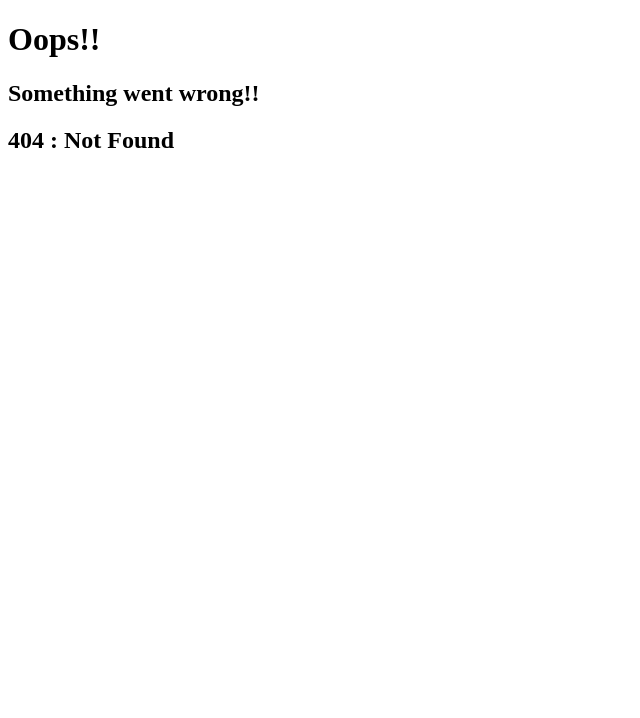
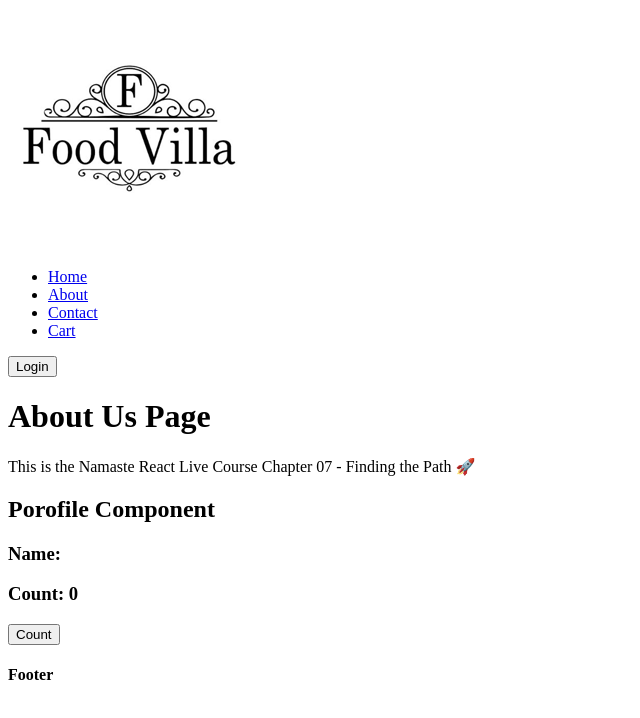
Before and after one commit to satyamkota/Namaste-React, a React (Vite) app: page /about/profile in a window 1280 px wide. Before the commit this address had no page. Shown: the top 718 px of the page, without its empty margins (0-640 px from the left). Built offline with nearby package versions, Linux system fonts and the light colour scheme.

Commit message:
Chapter 10

```diff
--- a/src/components/About.js
+++ b/src/components/About.js
@@ -1,13 +1,48 @@
-const About = () => {
+import { Outlet } from "react-router-dom";
+import ProfileFunctionalComponet from "./Profile";
+import Profile from "./ProfileClass";
+import { Component } from "react";
+
+class About extends Component {
+  constructor(props) {
+    super(props);
+
+    //console.log("Parent - constructor");
+  }
+  componentDidMount() {
+    // Best place to make an Api call
+    //console.log("Parent - componentDidMount");
+  }
+  render() {
+    //console.log("Parent - render");
     return (
       <div>
         <h1>About Us Page</h1>
         <p>
-        {" "}
           This is the Namaste React Live Course Chapter 07 - Finding the Path 🚀
         </p>
+        <ProfileFunctionalComponet />
       </div>
     );
-};
+  }
+}
 
 export default About;
+
+/**
+ *
+ * Parent Constructor
+ * Parent render
+ *    First Child constructor
+ *    First Child render
+ *    Second Child constructor
+ *    Second Child render
+ *
+ *    DOM UPDATED for children
+ *
+ *    first Child componentDidMount
+ *    Second Child componentDid
+ *  Parent componentDidMount
+ *
+ *
+ */
--- /dev/null
+++ b/src/components/Profile.js
@@ -0,0 +1,36 @@
+import { useEffect, useState } from "react";
+
+const Profile = (props) => {
+  const [count, setCount] = useState(0);
+
+  useEffect(() => {
+    // API Call
+    const timer = setInterval(() => {
+      console.log("NAMASTE REACT OP ");
+    }, 1000);
+    console.log("useEffect");
+
+    return () => {
+      clearInterval(timer);
+      console.log("useEffect Return");
+    };
+  }, []);
+  console.log("render");
+
+  return (
+    <div>
+      <h2>Porofile Component</h2>
+      <h3>Name: {props.name}</h3>
+      <h3>Count: {count}</h3>
+      <button
+        onClick={() => {
+          setCount(1);
+        }}
+      >
+        Count
+      </button>
+    </div>
+  );
+};
+
+export default Profile;
--- /dev/null
+++ b/src/components/ProfileClass.js
@@ -0,0 +1,67 @@
+import React from "react";
+
+class Profile extends React.Component {
+  constructor(props) {
+    super(props);
+    // Create State
+    this.state = {
+      userInfo: {
+        name: "Dummy Name",
+        location: "Dummy Location",
+      },
+    };
+    //console.log("Child - Constructor" + this.props.name);
+  }
+
+  componentDidMount() {
+    this.timer = setInterval(() => {
+      console.log("NAMASTE REACT OP ");
+    }, 1000);
+
+    //console.log("Child - componentDidMount");
+  }
+
+  componentDidUpdate(prevProps, prevState) {
+    if (this.state.count !== prevState.count) {
+      //
+    }
+    if (this.state.count2 !== prevState.count2) {
+      // code
+    }
+    console.log("Component Did Update");
+  }
+  componentWillUnmount() {
+    clearInterval(this.timer);
+    //console.log("ComponentWillUnmount");
+  }
+
+  render() {
+    const { count } = this.state;
+    //console.log("Child - render" + this.props.name);
+    return (
+      <div>
+        <h1> Profile Class Component </h1>
+        <img src={this.state.userInfo.avatar_url} />
+        <h2>Name: {this.state.userInfo.name}</h2>
+        <h2>Location: {this.state.userInfo.location}</h2>
+      </div>
+    );
+  }
+}
+
+/**
+ *
+ *  child constructor
+ *  child render
+ *  child componentDidMount
+ *
+ *  API call
+ *  Set State
+ *
+ *  <UPDATE CYCLES>
+ *  render
+ *
+ *
+ */
+
+export default Profile;
```
Also changed, not shown: src/App.js (+8 -1 lines). Lines whose indentation alone changed are shown as unchanged.
